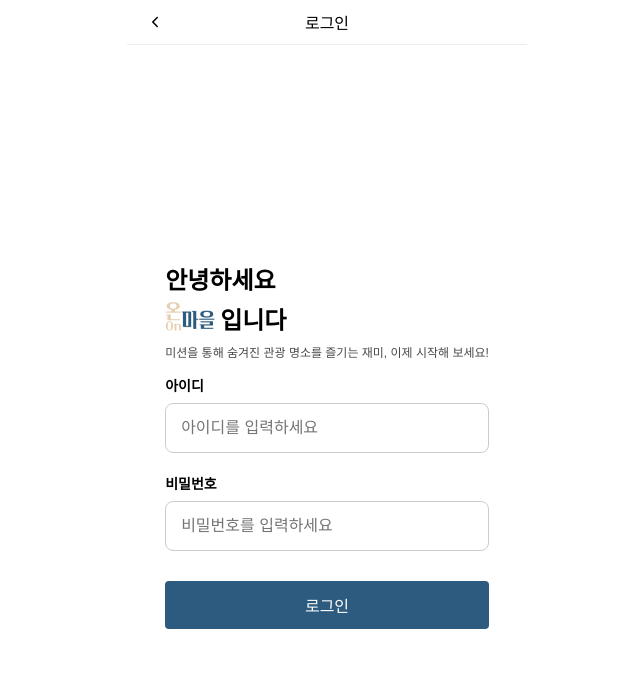
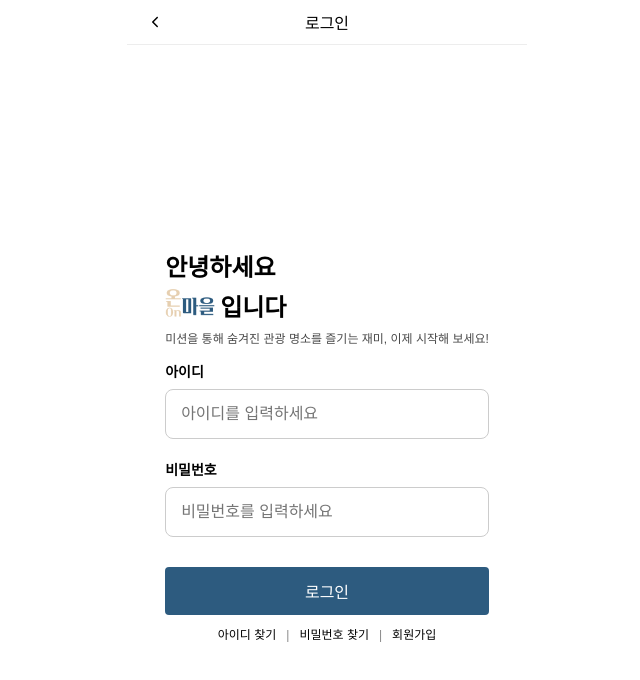
Before and after one commit to taeyeongKims/busan-hackathon-front, a React (Create React App) app in the folder onvillage/: page /login in a window 1280 px wide. Shown: the top 680 px of the page, without its empty margins (313-953 px from the left). Built offline with nearby package versions, Linux system fonts and the light colour scheme; no server answers.

Commit message:
Feat: 로그인 페이지에 회원가입 버튼 생성

```diff
--- a/onvillage/src/pages/LoginPage.js
+++ b/onvillage/src/pages/LoginPage.js
@@ -22,6 +22,10 @@
 
   const handleBack = () => {
     navigate('/');
+  };
+
+  const handleSignup = () => {
+    navigate('/signup');
   };
   return (
     <Layout showNavBar={false} showHeader={false}>
@@ -75,6 +79,14 @@
               로그인
             </button>
           </form>
+          <ul className={styles.btnList}>
+            <li className={styles.listItem}>아이디 찾기</li>
+            <li className={styles.listItem}> 비밀번호 찾기</li>
+            <li className={styles.listItem} onClick={handleSignup}>
+              {' '}
+              회원가입
+            </li>
+          </ul>
         </div>
       </div>
     </Layout>
--- a/onvillage/src/pages/LoginPage.module.css
+++ b/onvillage/src/pages/LoginPage.module.css
@@ -94,3 +94,20 @@
 .loginButton:hover {
   background-color: #0056b3;
 }
+
+.btnList {
+  display: flex;
+  justify-content: center;
+  margin-top: 10px;
+}
+
+.listItem {
+  list-style: none;
+  font-size: 12px;
+}
+
+.listItem:not(:last-child)::after {
+  content: '|'; /* 각 항목 뒤에 '|' 추가 */
+  margin: 0 10px; /* '|' 양옆에 여백 추가 */
+  color: #888; /* '|' 색상 조정 */
+}
```
